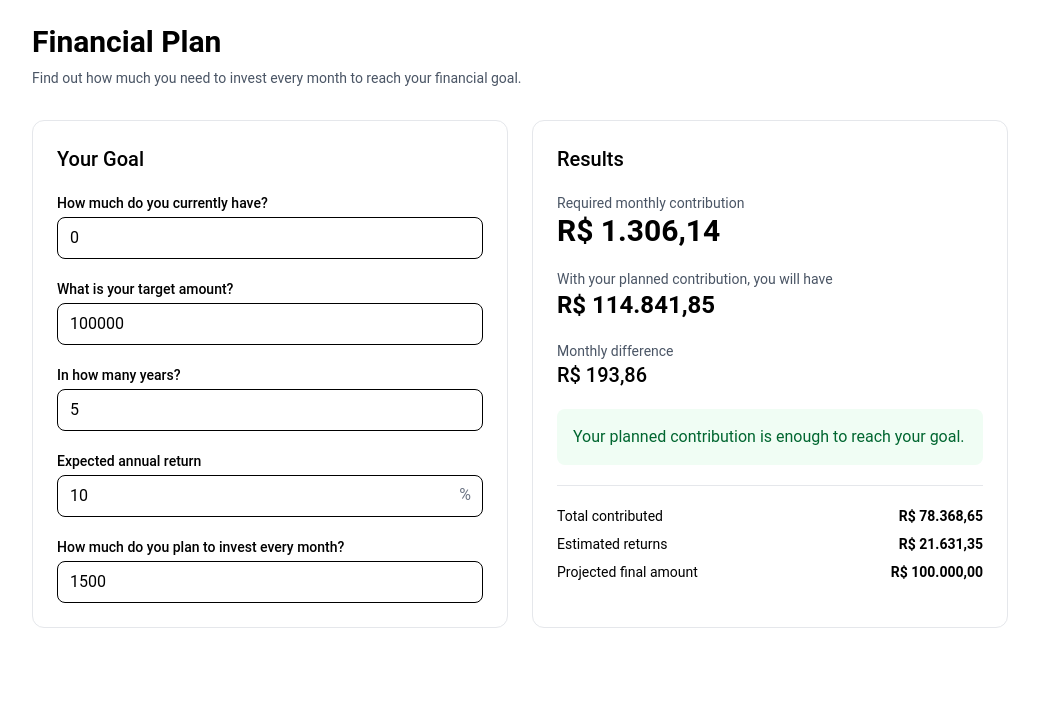
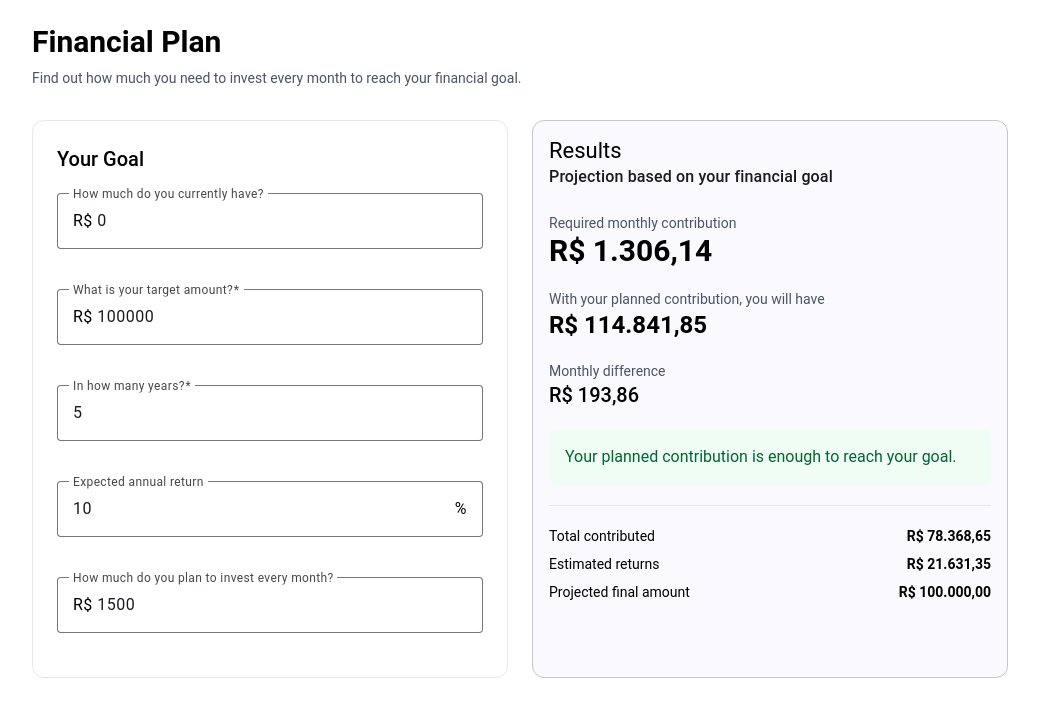
Before and after one commit to edsonjunior1/money-plan, an Angular app: page / in a window 1280 px wide. Shown: the top 716 px of the page, without its empty margins (120-1159 px from the left). Built offline with nearby package versions, Linux system fonts and the light colour scheme.

Commit message:
feat: adding material components into the form

```diff
--- a/src/app/features/planner/planner.html
+++ b/src/app/features/planner/planner.html
@@ -11,107 +11,61 @@
     <div class="space-y-5 rounded-xl border border-gray-200 p-6">
       <h2 class="text-xl font-medium">Your Goal</h2>
 
-      <label class="block">
-        <span class="mb-1 block text-sm font-medium"> How much do you currently have? </span>
+      <mat-form-field appearance="outline" class="w-full">
+        <mat-label>How much do you currently have?</mat-label>
+
+        <span matTextPrefix>R$&nbsp;</span>
+
+        <input matInput type="number" step="100" [formField]="plannerForm.currentAmount" />
+
+        @if (plannerForm.currentAmount().touched() && plannerForm.currentAmount().invalid()) {
+          <mat-error> The current amount cannot be negative. </mat-error>
+        }
+      </mat-form-field>
+
+      <mat-form-field appearance="outline" class="w-full">
+        <mat-label>What is your target amount?</mat-label>
+
+        <span matTextPrefix>R$&nbsp;</span>
+
+        <input matInput type="number" step="1000" [formField]="plannerForm.targetAmount" />
+
+        @if (plannerForm.targetAmount().touched() && plannerForm.targetAmount().invalid()) {
+          <mat-error> Enter an amount greater than zero. </mat-error>
+        }
+      </mat-form-field>
+
+      <mat-form-field appearance="outline" class="w-full">
+        <mat-label>In how many years?</mat-label>
+
+        <input matInput type="number" step="1" [formField]="plannerForm.years" />
+
+        @if (plannerForm.years().touched() && plannerForm.years().invalid()) {
+          <mat-error> Enter at least 1 year. </mat-error>
+        }
+      </mat-form-field>
+
+      <mat-form-field appearance="outline" class="w-full">
+        <mat-label>Expected annual return</mat-label>
+
+        <input matInput type="number" step="0.1" [formField]="plannerForm.annualReturnRate" />
+
+        <span matTextSuffix>%</span>
+
+        @if (plannerForm.annualReturnRate().touched() && plannerForm.annualReturnRate().invalid()) {
+          <mat-error> The expected return cannot be negative. </mat-error>
+        }
+      </mat-form-field>
+
+      <mat-form-field appearance="outline" class="w-full">
+        <mat-label>How much do you plan to invest every month?</mat-label>
+
+        <span matTextPrefix>R$&nbsp;</span>
 
         <input
+          matInput
           type="number"
           step="100"
-          class="w-full rounded-lg border px-3 py-2"
-          [class.border-red-500]="
-            plannerForm.currentAmount().touched() && plannerForm.currentAmount().invalid()
-          "
-          [class.border-gray-300]="
-            !plannerForm.currentAmount().touched() || plannerForm.currentAmount().valid()
-          "
-          [formField]="plannerForm.currentAmount"
-        />
-
-        @if (plannerForm.currentAmount().touched() && plannerForm.currentAmount().invalid()) {
-          <p class="mt-1 text-sm text-red-600">The current amount cannot be negative.</p>
-        }
-      </label>
-
-      <label class="block">
-        <span class="mb-1 block text-sm font-medium"> What is your target amount? </span>
-
-        <input
-          type="number"
-          step="1000"
-          class="w-full rounded-lg border px-3 py-2"
-          [class.border-red-500]="
-            plannerForm.targetAmount().touched() && plannerForm.targetAmount().invalid()
-          "
-          [class.border-gray-300]="
-            !plannerForm.targetAmount().touched() || plannerForm.targetAmount().valid()
-          "
-          [formField]="plannerForm.targetAmount"
-        />
-
-        @if (plannerForm.targetAmount().touched() && plannerForm.targetAmount().invalid()) {
-          <p class="mt-1 text-sm text-red-600">Enter an amount greater than zero.</p>
-        }
-      </label>
-
-      <label class="block">
-        <span class="mb-1 block text-sm font-medium"> In how many years? </span>
-
-        <input
-          type="number"
-          step="1"
-          class="w-full rounded-lg border px-3 py-2"
-          [class.border-red-500]="plannerForm.years().touched() && plannerForm.years().invalid()"
-          [class.border-gray-300]="!plannerForm.years().touched() || plannerForm.years().valid()"
-          [formField]="plannerForm.years"
-        />
-
-        @if (plannerForm.years().touched() && plannerForm.years().invalid()) {
-          <p class="mt-1 text-sm text-red-600">Enter at least 1 year.</p>
-        }
-      </label>
-
-      <label class="block">
-        <span class="mb-1 block text-sm font-medium"> Expected annual return </span>
-
-        <div class="relative">
-          <input
-            type="number"
-            step="0.1"
-            class="w-full rounded-lg border px-3 py-2 pr-10"
-            [class.border-red-500]="
-              plannerForm.annualReturnRate().touched() && plannerForm.annualReturnRate().invalid()
-            "
-            [class.border-gray-300]="
-              !plannerForm.annualReturnRate().touched() || plannerForm.annualReturnRate().valid()
-            "
-            [formField]="plannerForm.annualReturnRate"
-          />
-
-          <span class="absolute right-3 top-2 text-gray-500"> % </span>
-        </div>
-
-        @if (plannerForm.annualReturnRate().touched() && plannerForm.annualReturnRate().invalid()) {
-          <p class="mt-1 text-sm text-red-600">The expected return cannot be negative.</p>
-        }
-      </label>
-
-      <label class="block">
-        <span class="mb-1 block text-sm font-medium">
-          How much do you plan to invest every month?
-        </span>
-
-        <input
-          type="number"
-          step="100"
-          class="w-full rounded-lg border px-3 py-2"
-          [class.border-red-500]="
-            plannerForm.plannedMonthlyContribution().touched() &&
-            plannerForm.plannedMonthlyContribution().invalid()
-          "
-          [class.border-gray-300]="
-            !plannerForm.plannedMonthlyContribution().touched() ||
-            plannerForm.plannedMonthlyContribution().valid()
-          "
           [formField]="plannerForm.plannedMonthlyContribution"
         />
 
@@ -119,14 +73,19 @@
           plannerForm.plannedMonthlyContribution().touched() &&
           plannerForm.plannedMonthlyContribution().invalid()
         ) {
-          <p class="mt-1 text-sm text-red-600">The monthly contribution cannot be negative.</p>
+          <mat-error> The monthly contribution cannot be negative. </mat-error>
         }
-      </label>
+      </mat-form-field>
     </div>
 
-    <div class="space-y-5 rounded-xl border border-gray-200 p-6">
-      <h2 class="text-xl font-medium">Results</h2>
+    <mat-card appearance="outlined" class="h-full">
+      <mat-card-header>
+        <mat-card-title>Results</mat-card-title>
 
+        <mat-card-subtitle> Projection based on your financial goal </mat-card-subtitle>
+      </mat-card-header>
+
+      <mat-card-content class="mt-6 space-y-5">
         @if (plannerForm().valid()) {
           <div>
             <p class="text-sm text-gray-600">Required monthly contribution</p>
@@ -195,6 +154,7 @@
             Fix the invalid fields to see your financial projection.
           </div>
         }
-    </div>
+      </mat-card-content>
+    </mat-card>
   </section>
 </main>
--- a/src/app/features/planner/planner.ts
+++ b/src/app/features/planner/planner.ts
@@ -1,6 +1,9 @@
 import { CurrencyPipe } from '@angular/common';
 import { Component, computed, signal } from '@angular/core';
 import { form, FormField, min, required } from '@angular/forms/signals';
+import { MatCardModule } from '@angular/material/card';
+import { MatFormFieldModule } from '@angular/material/form-field';
+import { MatInputModule } from '@angular/material/input';
 
 import {
   calculateFutureValue,
@@ -18,7 +21,7 @@ interface PlannerFormModel {
 
 @Component({
   selector: 'app-planner',
-  imports: [CurrencyPipe, FormField],
+  imports: [CurrencyPipe, FormField, MatFormFieldModule, MatInputModule, MatCardModule],
   templateUrl: './planner.html',
   styleUrl: './planner.scss',
 })
```
Lines whose indentation alone changed are shown as unchanged.
